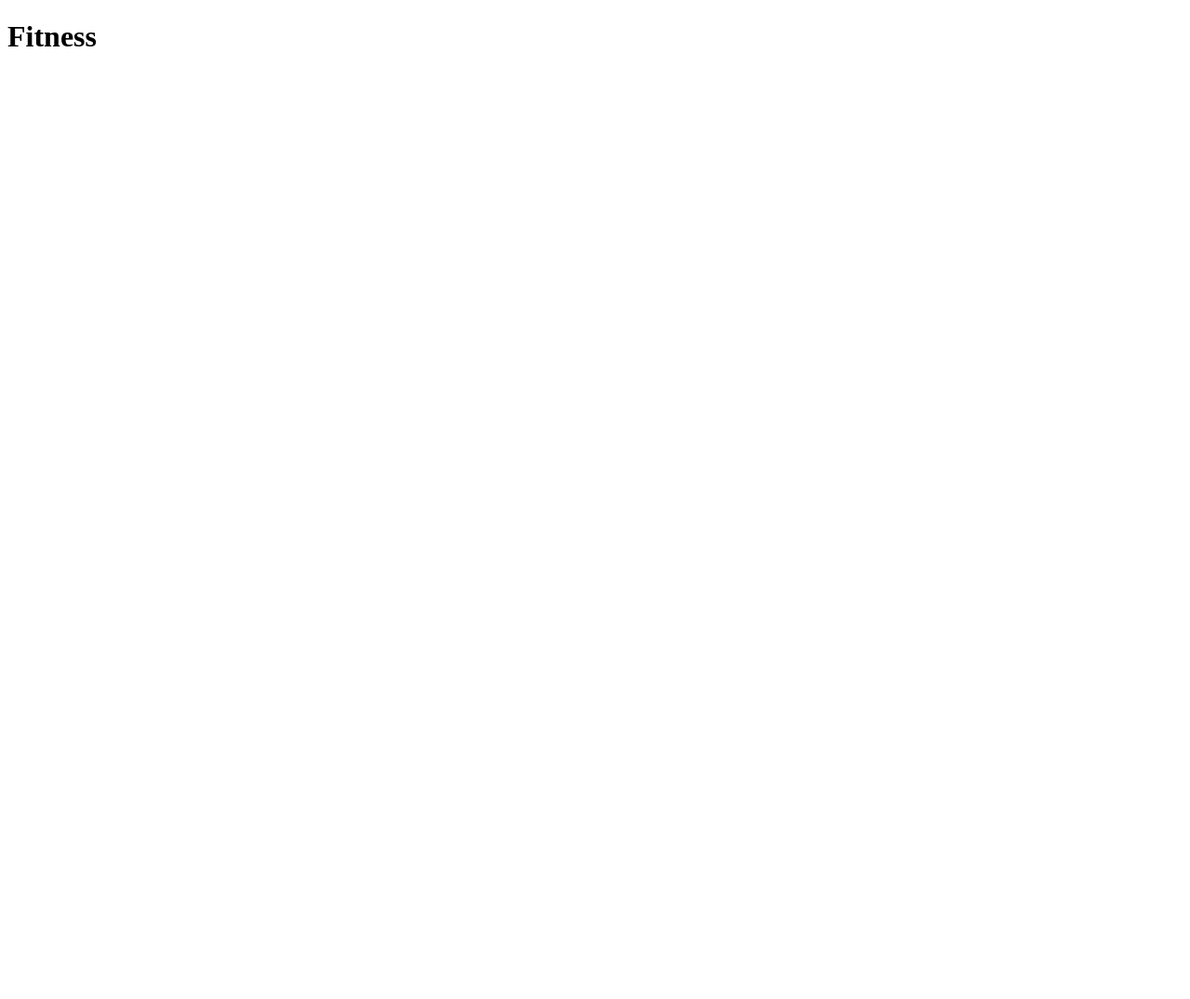
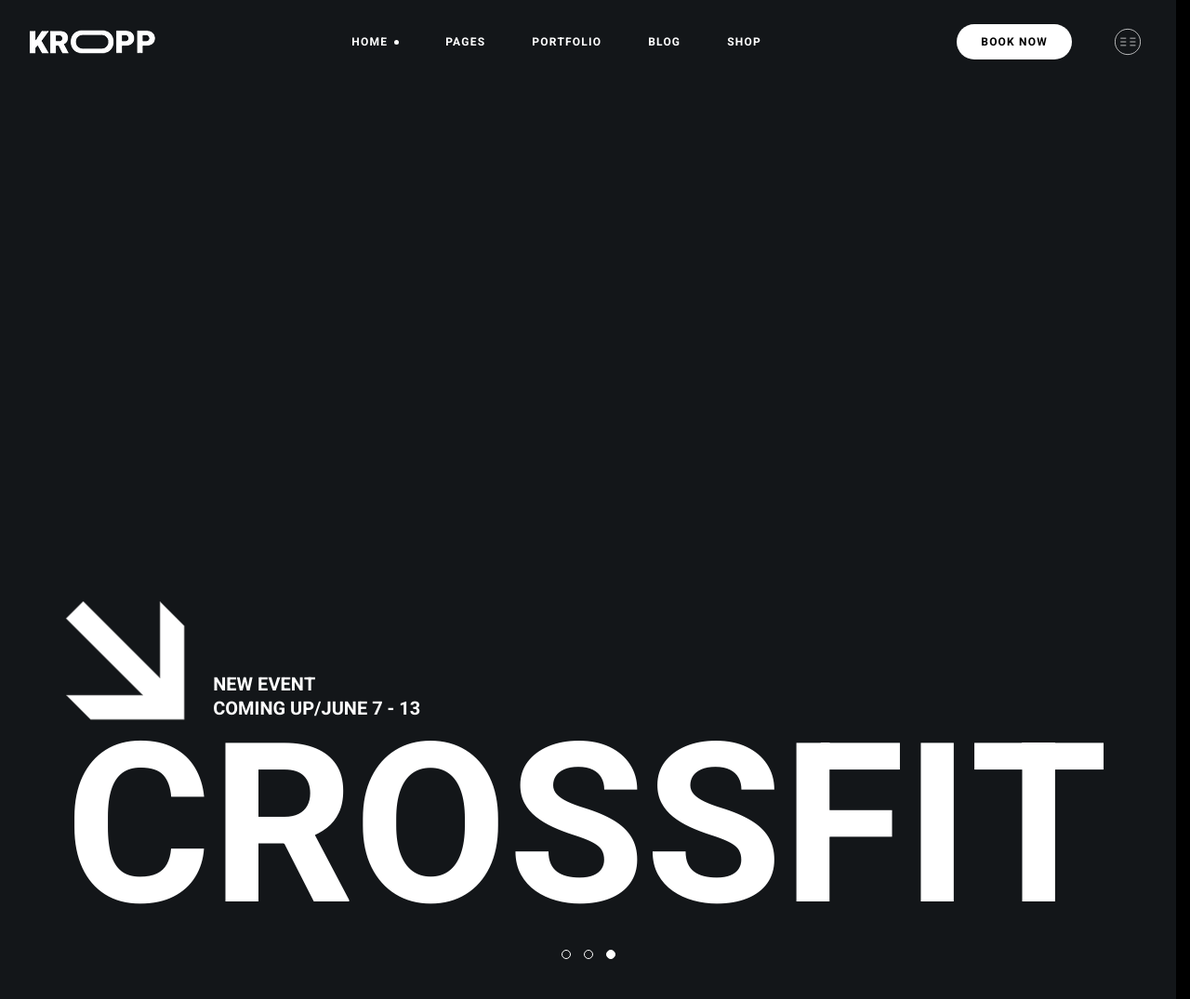
Before and after one commit to dreamer-1978/portfolio-fitness, a plain HTML site: page index.html in a window 1280 px wide. Shown: the whole page at 93% size. Before the commit the page ends 800 px from the top, so only its background shows below. Drawn offline with Linux system fonts and the light colour scheme.

Commit message:
create header and banner

```diff
--- a/index.html
+++ b/index.html
@@ -1,11 +1,136 @@
 <!doctype html>
 <html lang="en">
-<head>
-	<meta charset="UTF-8">
-	<meta name="viewport" content="width=device-width, minimum-scale=1.0">
-	<title>Fitness</title>
-</head>
-<body>
-	<h1>Fitness</h1>
-</body>
+  <head>
+    <meta charset="UTF-8" />
+    <meta name="viewport" content="width=device-width, minimum-scale=1.0" />
+    <link rel="stylesheet" href="./style.css" />
+    <title>Fitness</title>
+  </head>
+  <body>
+    <header class="header">
+      <a href="/" class="header__logo">
+        <img
+          src="./images/logo.png"
+          class="header__logo-image"
+          width="136"
+          height="26"
+          alt="logo"
+          loading="lazy"
+        />
+      </a>
+      <nav class="header__menu">
+        <ul class="header__menu-list">
+          <li class="header__menu-item">
+            <a href="#" class="header__menu-link is-current">home</a>
+          </li>
+          <li class="header__menu-item">
+            <a href="#" class="header__menu-link">pages</a>
+          </li>
+          <li class="header__menu-item">
+            <a href="#" class="header__menu-link">portfolio</a>
+          </li>
+          <li class="header__menu-item">
+            <a href="#" class="header__menu-link">blog</a>
+          </li>
+          <li class="header__menu-item">
+            <a href="#" class="header__menu-link">shop</a>
+          </li>
+        </ul>
+      </nav>
+      <div class="header__actions">
+        <button type="button" class="header__book-button button">
+          Book now
+        </button>
+        <button title="Open menu" class="header__burger-button">
+          <span class="visually-hidden">Open menu</span>
+          <svg
+            width="40"
+            height="40"
+            viewBox="0 0 40 40"
+            fill="none"
+            xmlns="http://www.w3.org/2000/svg"
+          >
+            <path
+              d="M20 39.5C30.7696 39.5 39.5 30.7696 39.5 20C39.5 9.23045 30.7696 0.5 20 0.5C9.23045 0.5 0.5 9.23045 0.5 20C0.5 30.7696 9.23045 39.5 20 39.5Z"
+              stroke="currentColor"
+              fill="none"
+              stroke-width="1"
+            />
+            <path
+              d="M9.5 14.5H17"
+              stroke="currentColor"
+              stroke-width="1"
+              stroke-linecap="round"
+              fill="none"
+            />
+            <path
+              d="M24 14.5H31.5"
+              stroke="currentColor"
+              stroke-width="1"
+              stroke-linecap="round"
+              fill="none"
+            />
+            <path
+              d="M9.5 20H17"
+              stroke="currentColor"
+              stroke-width="1"
+              stroke-linecap="round"
+              fill="none"
+            />
+            <path
+              d="M24 20H31.5"
+              stroke="currentColor"
+              stroke-width="1"
+              stroke-linecap="round"
+              fill="none"
+            />
+            <path
+              d="M9.5 25.5H17"
+              stroke="currentColor"
+              stroke-width="1"
+              stroke-linecap="round"
+              fill="none"
+            />
+            <path
+              d="M24 25.5H31.5"
+              stroke="currentColor"
+              stroke-width="1"
+              stroke-linecap="round"
+              fill="none"
+            />
+          </svg>
+        </button>
+      </div>
+    </header>
+    <main class="content">
+      <section class="banner">
+        <h1 class="visually-hidden">Cropp fitness club</h1>
+        <div class="banner__body">
+          <h2 class="visually-hidden">Upcoming events</h2>
+          <div class="banner__info">
+            New event <br />
+            coming up/<time datetime="06-07">june 7</time>&nbsp;-&nbsp;
+            <time datetime="06-13"> 13 </time>
+          </div>
+          <h3 class="banner__title">crossfit</h3>
+        </div>
+        <div class="banner__pagination">
+          <ul class="banner__pagination-list">
+            <li class="banner__pagination-item">
+              <button type="button" class="banner__pagination-button"></button>
+            </li>
+            <li class="banner__pagination-item">
+              <button type="button" class="banner__pagination-button"></button>
+            </li>
+            <li class="banner__pagination-item">
+              <button
+                type="button"
+                class="banner__pagination-button is-current__btn"
+              ></button>
+            </li>
+          </ul>
+        </div>
+      </section>
+    </main>
+  </body>
 </html>
--- a/style.css
+++ b/style.css
@@ -0,0 +1,298 @@
+@import url("normalize.css");
+@font-face {
+  font-family: "Heebo";
+  src: url("./fonts/Heebo-Light.woff2") format("woff2");
+  font-weight: 300;
+  font-style: normal;
+  font-display: swap;
+}
+
+@font-face {
+  font-family: "Heebo";
+  src: url("./fonts/Heebo-Bold.woff2") format("woff2");
+  font-weight: 700;
+  font-style: normal;
+  font-display: swap;
+}
+
+@font-face {
+  font-family: "Yantramanav";
+  src: url("./fonts/Yantramanav-Bold.woff2") format("woff2");
+  font-weight: 700;
+  font-style: normal;
+  font-display: swap;
+}
+
+:root {
+  --color-light: #ffffff;
+  --color-dark: #000000;
+  --color-dark-gray: #404040;
+  --color-light-gray: #c4c4c4;
+  --color-dark-alternative: #131619;
+
+  --border-radius: 30px;
+  --border: 1px solid var(--color-light);
+
+  --font-family-base: "Heebo", sans-serif;
+  --font-family-accent: "Yantramanav", sans-serif;
+
+  --input-heaght: 54px;
+
+  --container-width: 1300px;
+  --container-padding-x: 15px;
+
+  --transition-duration: 0.2s;
+}
+
+body {
+  font-family: var(--font-family-base), sans-serif;
+  background-color: var(--color-dark);
+  color: var(--color-light-gray);
+  font-size: 16px;
+  line-height: 1.75;
+  font-weight: 300;
+}
+
+.container {
+  max-width: calc(var(--container-width) + var(--container-padding-x) * 2);
+  margin-inline: auto;
+  padding-inline: var(--container-padding-x);
+}
+
+.visually-hidden {
+  position: absolute !important;
+  width: 1px !important;
+  height: 1px !important;
+  margin: -1px !important;
+  border: 0 !important;
+  padding: 0 !important;
+  white-space: nowrap !important;
+  clip-path: inset(100%) !important;
+  clip: rect(0 0 0 0) !important;
+  overflow: hidden !important;
+}
+
+h1, h2, h3, h4, h5, h6 {
+  font-weight: 700;
+  text-transform: uppercase;
+}
+
+a, button, input, textarea, svg {
+  transition: var(--transition-duration);
+}
+
+a {
+  text-decoration: none;
+  text-transform: uppercase;
+  color: var(--color-light);
+}
+
+a:hover {
+  color: var(--color-light-gray);
+}
+
+.button {
+  display: inline-flex;
+  align-items: center;
+  height: 38px;
+  font-weight: 700;
+  font-size: 12px;
+  line-height: 2;
+  letter-spacing: 0.1em;
+  background-color: var(--color-light);
+  padding-inline: 26px;
+  border-radius: var(--border-radius);
+  border: none;
+  text-transform: uppercase;
+  white-space: nowrap;
+
+  &:hover {
+    background-color: var(--color-light-gray);
+  }
+}
+
+.header {
+  display: flex;
+  justify-content: space-between;
+  align-items: center;
+  column-gap: 20px;
+  padding-inline: 32px;
+  background-color: var(--color-dark-alternative);
+}
+
+.header__logo {
+  flex-shrink: 0;
+}
+
+.header__menu-list {
+  display: flex;
+  align-items: center;
+  column-gap: 50px;
+  flex-wrap: wrap;
+}
+
+.header__menu-link {
+  display: inline-flex;
+  column-gap: 7px;
+  align-items: center;
+  font-weight: bold;
+  font-size: 12px;
+  letter-spacing: 0.1em;
+  height: 90px;
+}
+
+.header__menu-link.is-current::after {
+  content: '';
+  border-radius: 50%;
+  width: 5px;
+  aspect-ratio: 1;
+  background-color: currentColor;
+}
+
+.header__actions {
+  display: flex;
+  align-items: center;
+  column-gap: 40px;
+}
+
+.header__burger-button {
+  display: inline-flex;
+  align-items: center;
+  justify-content: center;
+  background-color: transparent;
+  border: none;
+  width: 40px;
+  aspect-ratio: 1;
+  border-radius: 50%;
+  color: var(--color-light);
+
+  &:hover {
+    color: var(--color-light-gray);
+  }
+}
+
+
+
+/*Banner*/
+.banner {
+  display: flex;
+  flex-direction: column;
+  justify-content: end;
+  padding: 36px 70px;
+  min-height: 985px;
+  color: var(--color-light);
+  background-color: var(--color-dark-alternative);
+}
+.banner__body {
+  text-transform: uppercase;
+}
+.banner__info {
+  display: flex;
+  align-items: end;
+  font-weight: 700;
+  font-size: min(1.56vw, 30px);
+  line-height: 1.27;
+
+  &::before {
+    content: '';
+    width: 10.1vw;
+    aspect-ratio: 1;
+    background: url("./icons/row.svg") center/cover no-repeat;
+    margin-right: 30px;
+  }
+}
+.banner__title {
+  font-weight: 700;
+  line-height: 1;
+  font-size: min(18.75vw, 360px);
+}
+.banner__pagination {
+  display: flex;
+  align-items: center;
+  justify-content: center;
+}
+.banner__pagination-list {
+  display: flex;
+  justify-content: center;
+}
+.banner__pagination-item {
+  display: flex;
+}
+.banner__pagination-button {
+  display: inline-flex;
+  justify-content: center;
+  align-items: center;
+  background-color:transparent;
+  border: none;
+  padding: 7px;
+
+  &::after {
+    content: '';
+    width: 10px;
+    padding: 0;
+    aspect-ratio: 1;
+    border: var(--border);
+    border-radius: 50%;
+    transition-duration: var(--transition-duration);
+  }
+}
+.banner__pagination-button.is-current__btn::after {
+  background-color: var(--color-light);
+}
+
+.banner__pagination-button:not(.is-current__btn):hover::after {
+  border-color: var(--color-light-gray);
+}
+
+
+
+
+
+
+
+
+
+
+
+
+
+/*Media queries Header*/
+@media (max-width: 1024px) {
+  .header {
+    flex-wrap: wrap;
+    padding-top : 20px;
+    row-gap: 20px;
+    padding-inline: 15px;
+  }
+  .header__menu {
+    order: 1;
+    flex-basis: 100%;
+  }
+
+  .header__menu-link {
+    height: 60px;
+  }
+}
+@media (max-width: 760px) {
+  .button {
+    padding-inline: 15px;
+  }
+  .header__menu-link {
+    height: 32px;
+  }
+  .header {
+    padding-top: 10px;
+  }
+  .header__menu-list {
+    column-gap: 30px;
+  }
+  .header__actions {
+    column-gap: 20px;
+  }
+  .banner {
+    padding: 20px 20px;
+  }
+  .banner__info::before {
+    margin-right: 10px;
+  }
+}
```
Also changed, not shown: icons/b-menu.svg (deleted), icons/burger-icon.svg (deleted), icons/cross.svg (deleted), icons/header-buttons.svg (added), icons/icon-row.png (deleted), icons/icon-row.svg (deleted), icons/row.svg (added), images/logo.png (renamed from icons/header-logo.png), images/man.jpg (deleted), images/photo-1.jpg (deleted), images/photo-2.jpg (deleted), images/photo-3.jpg (deleted), normalize.css (added), 1 other file.
